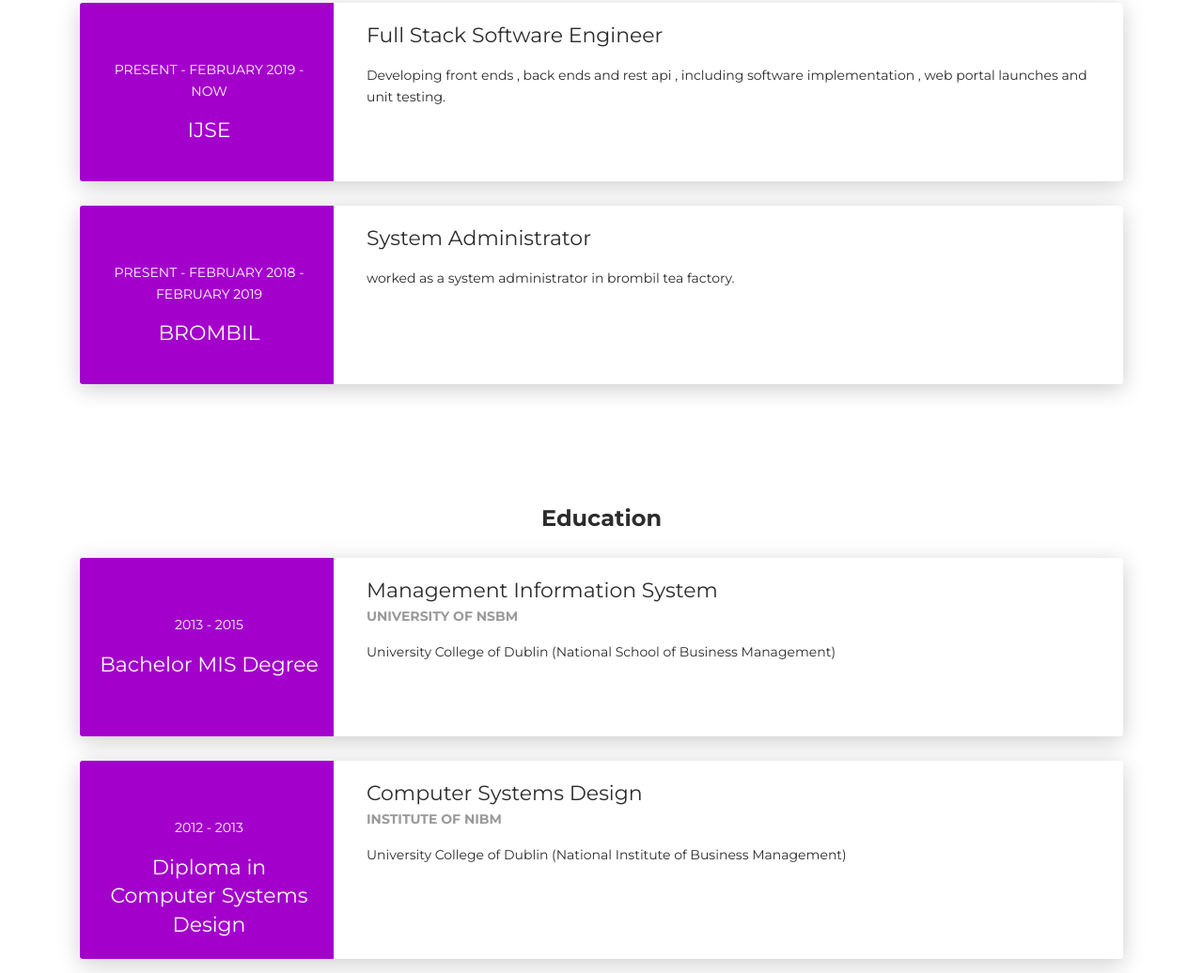
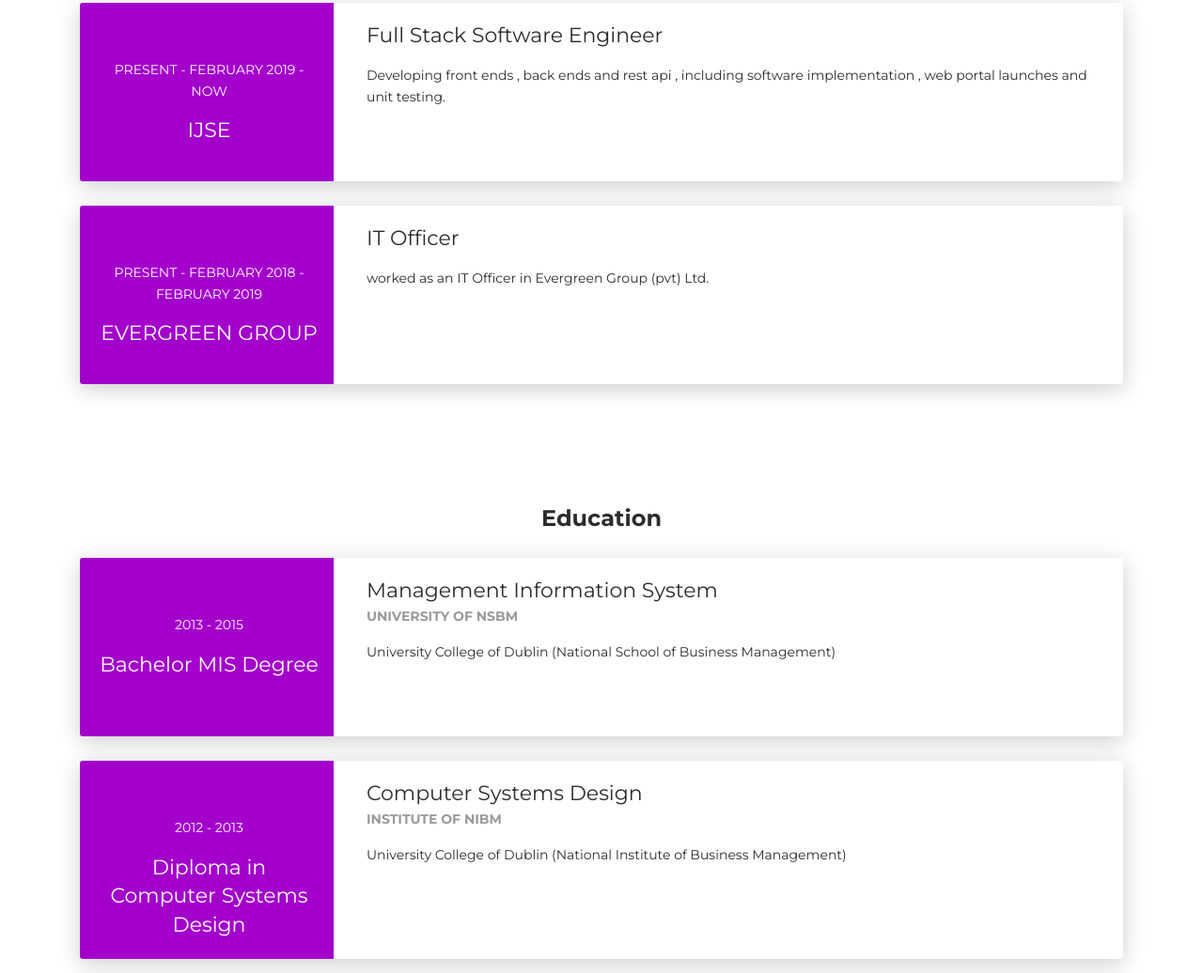
Before and after one commit to aravinda1991/aravinda1991.github.io, a plain HTML site: page index.html in a window 1280 px wide. Shown: the part 2587-3623 px from the top of the page at 94% size. Drawn offline with Linux system fonts and the light colour scheme.

Commit message:
Update index.html

```diff
--- a/index.html
+++ b/index.html
@@ -518,13 +518,13 @@
                              data-aos-duration="500">
                             <div class="card-body cc-experience-header">
                                 <p>Present - February 2018 - February 2019</p>
-                                <div class="h5">BromBil</div>
+                                <div class="h5">Evergreen Group</div>
                             </div>
                         </div>
                         <div class="col-md-9" data-aos="fade-left" data-aos-offset="50" data-aos-duration="500">
                             <div class="card-body">
-                                <div class="h5">System Administrator</div>
-                                <p>worked as a system administrator in brombil tea factory.</p>
+                                <div class="h5">IT Officer</div>
+                                <p>worked as an IT Officer in Evergreen Group (pvt) Ltd.</p>
                             </div>
                         </div>
                     </div>
```
